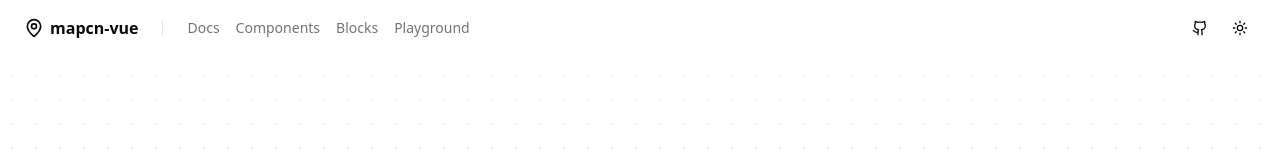
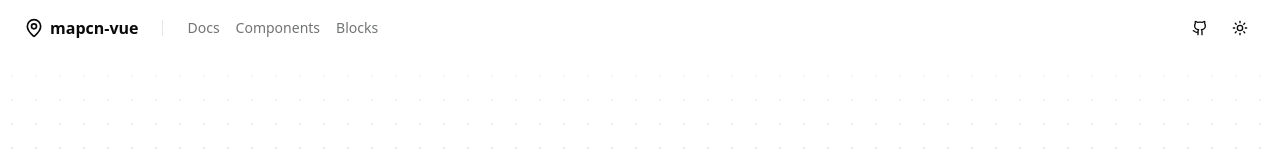
Before and after one commit to SoftCodefr/mapcn-vue, a Nuxt app: page / in a window 1280 px wide. Shown: the top 158 px of the page. Built offline with nearby package versions, Linux system fonts and the light colour scheme; no server answers.

Commit message:
chore: Comment out Playground link in SiteHeader component

```diff
--- a/app/components/SiteHeader.vue
+++ b/app/components/SiteHeader.vue
@@ -5,7 +5,7 @@ const navItems = [
   { href: "/docs", label: "Docs" },
   { href: "/docs/basic-map", label: "Components" },
   { href: "/blocks", label: "Blocks" },
-  { href: "/playground", label: "Playground" },
+  // { href: "/playground", label: "Playground" },
 ];
 </script>
 
```
